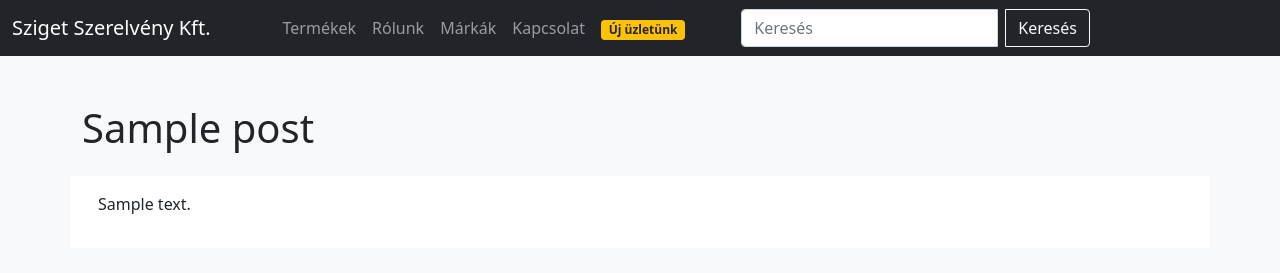
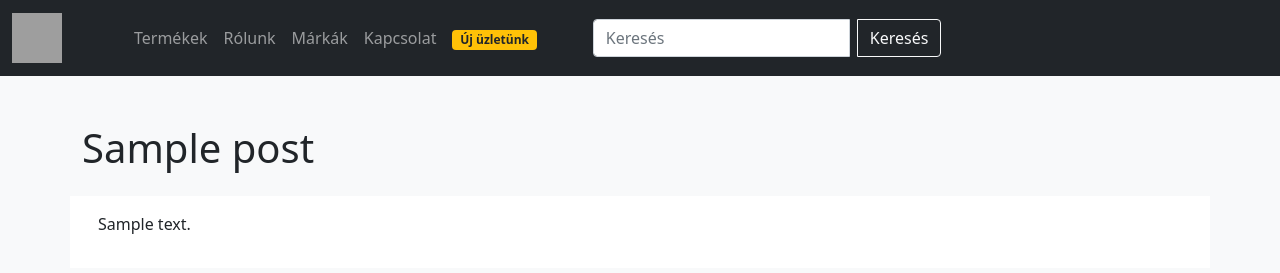
Before and after one commit to agocsbence/vasmuszaki, a WordPress theme: template src/wp-theme/page.php in a window 1280 px wide. Shown: the top 273 px of the page. Run offline with PHP 8.4 and a stand-in for WordPress, Linux system fonts and the light colour scheme; the site name, menu and one post (Sample post) are stand-ins, and other content is empty; some libraries are stand-ins or nearby versions; grey boxes are pictures that could not be loaded.

Commit message:
logo changed

```diff
--- a/dist/wp-theme/header.php
+++ b/dist/wp-theme/header.php
@@ -35,8 +35,8 @@
 		<nav class="navbar navbar-expand-lg navbar-dark bg-dark">
 			<div class="container-fluid">
 				<a class="navbar-brand" href="<?php echo get_home_url(); ?>">
-					Sziget Szerelvény Kft.
-					<!-- <img src="<?php bloginfo('template_url') ?>/assets/img/logo.png" alt="" width="50" height="50" class="d-inline-block align-top"> -->
+					<!-- Vas-műszaki bolt -->
+					<img src="<?php bloginfo('template_url') ?>/assets/img/logo.png" alt="" width="50" height="50" class="d-inline-block align-top">
 				</a>
 				<button class="navbar-toggler" type="button" data-bs-toggle="collapse"
 					data-bs-target="#navbarSupportedContent" aria-controls="navbarSupportedContent"
--- a/dist/wp-theme/style.css
+++ b/dist/wp-theme/style.css
@@ -1,10 +1,10 @@
 /*
 
-Theme Name: Sziget Szerelvény
-Theme URI: https://beta.haromstudio.com/szigetszerelveny
+Theme Name: Vas Műszaki bolt
+Theme URI: https://beta.haromstudio.com/vasmuszaki
 Author: Harom.studio
 Author URI: https://harom.studio
-Description: Custom WP Theme for Sziget Szerelvény Kft.
+Description: 2nd custom WP Theme for Sziget Szerelvény Kft.
 Version: 1.0
 License: GNU General Public License v2 or later
 License URI: http://www.gnu.org/licenses/gpl-2.0.html
--- a/src/wp-theme/header.php
+++ b/src/wp-theme/header.php
@@ -35,8 +35,8 @@
 		<nav class="navbar navbar-expand-lg navbar-dark bg-dark">
 			<div class="container-fluid">
 				<a class="navbar-brand" href="<?php echo get_home_url(); ?>">
-					Sziget Szerelvény Kft.
-					<!-- <img src="<?php bloginfo('template_url') ?>/assets/img/logo.png" alt="" width="50" height="50" class="d-inline-block align-top"> -->
+					<!-- Vas-műszaki bolt -->
+					<img src="<?php bloginfo('template_url') ?>/assets/img/logo.png" alt="" width="50" height="50" class="d-inline-block align-top">
 				</a>
 				<button class="navbar-toggler" type="button" data-bs-toggle="collapse"
 					data-bs-target="#navbarSupportedContent" aria-controls="navbarSupportedContent"
--- a/src/wp-theme/style.css
+++ b/src/wp-theme/style.css
@@ -1,10 +1,10 @@
 /*
 
-Theme Name: Sziget Szerelvény
-Theme URI: https://beta.haromstudio.com/szigetszerelveny
+Theme Name: Vas Műszaki bolt
+Theme URI: https://beta.haromstudio.com/vasmuszaki
 Author: Harom.studio
 Author URI: https://harom.studio
-Description: Custom WP Theme for Sziget Szerelvény Kft.
+Description: 2nd custom WP Theme for Sziget Szerelvény Kft.
 Version: 1.0
 License: GNU General Public License v2 or later
 License URI: http://www.gnu.org/licenses/gpl-2.0.html
```
Also changed, not shown: dist/assets/img/logo-footer.png, dist/assets/img/logo.png (added), dist/wp-theme/assets/img/logo-footer.png, dist/wp-theme/assets/img/logo.png (added), src/assets/img/logo-footer.png, src/assets/img/logo.png (added).
